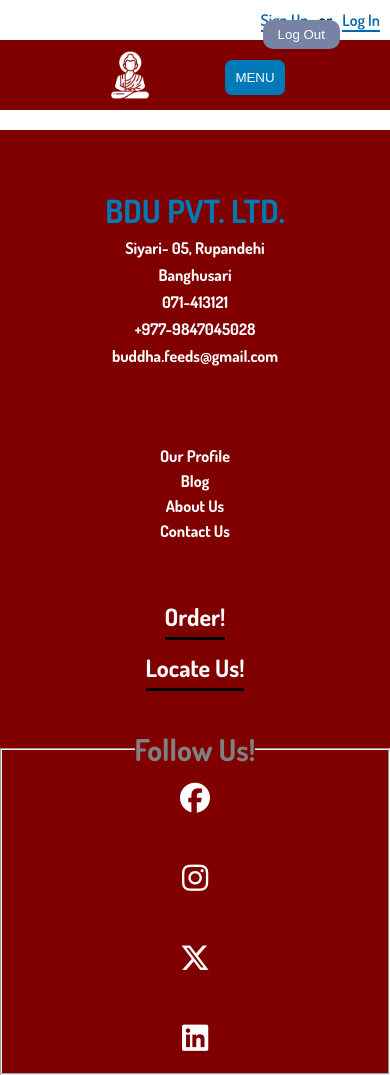
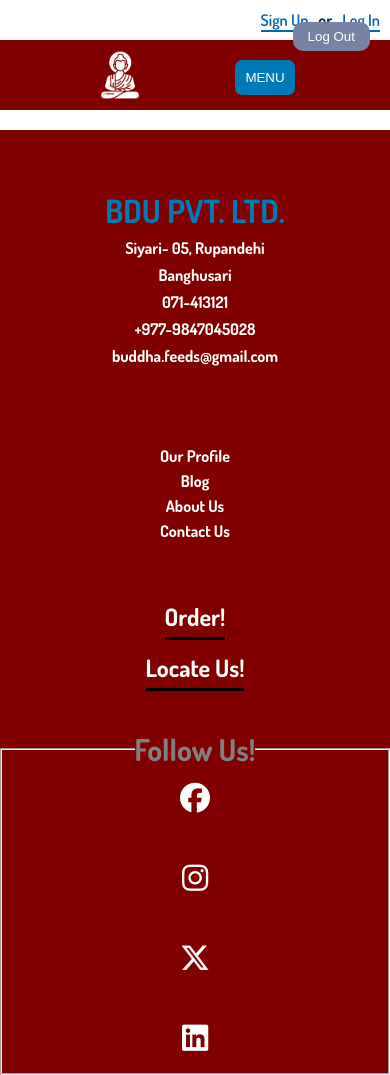
Before and after one commit to aaditya-064/BDU-WEB-PROJECT, a plain HTML site: page broilerPlate.html in a window 390 px wide. Drawn offline with Linux system fonts and the light colour scheme.

Commit message:
edited on header and responsive

```diff
--- a/style.css
+++ b/style.css
@@ -85,10 +85,10 @@ header .nav_bar .main_nav {
 
 header .nav_bar .main_div {
   display: flex;
-  justify-content: space-between;
+  justify-content: center;
   align-items: center;
   width: 100%;
-  gap: 20px;
+  /* gap: 20px; */
 }
 
 header .nav_bar .main_div .nav_left {
@@ -101,8 +101,14 @@ header .nav_bar .main_div .nav_left img {
   outline: 0;
 }
 
+
 header .nav_bar .main_div .nav_links {
   outline: 0;
+}
+
+header .nav_bar .main_div .nav_right{
+  display: flex;
+  gap: 20px;
 }
 
 header .nav_bar .main_div .nav_right .menu {
@@ -151,9 +157,9 @@ header .nav_bar .namePrint {
 }
 
 header .nav_bar .logOutButton {
-  position: absolute;
-  right: 50px;
-  top: 20px;
+  /* position: absolute; */
+  /* right: 50px; */
+  /* top: 20px; */
   padding: 7px 15px;
   border: 0;
   outline: 0;
@@ -169,7 +175,8 @@ header .nav_bar .logOutButton {
   font-weight: 500;
 }
 
-@media (max-width: 600px) {
+
+@media (max-width: 770px) {
   .nav_right .nav_links.hide {
     display: none;
   }
@@ -210,6 +217,31 @@ header .nav_bar .logOutButton {
 
   .nav_bar .nav_right .nav_links li a {
     color: black;
+  }
+
+  header .nav_bar .logOutButton{
+    position: absolute;
+    right: 20px;
+    top: 22px;
+  }
+}
+
+@media(max-width: 456px){
+  header .nav_bar .main_div{
+    gap: -20px;
+  }
+
+  header .nav_bar .nav_left{
+
+    display: flex;
+    justify-content: left;
+    align-items: left;
+  }
+
+  header .nav_bar .nav_right{
+    display: flex;
+    justify-content: left;
+    align-items: left;
   }
 }
 
```
